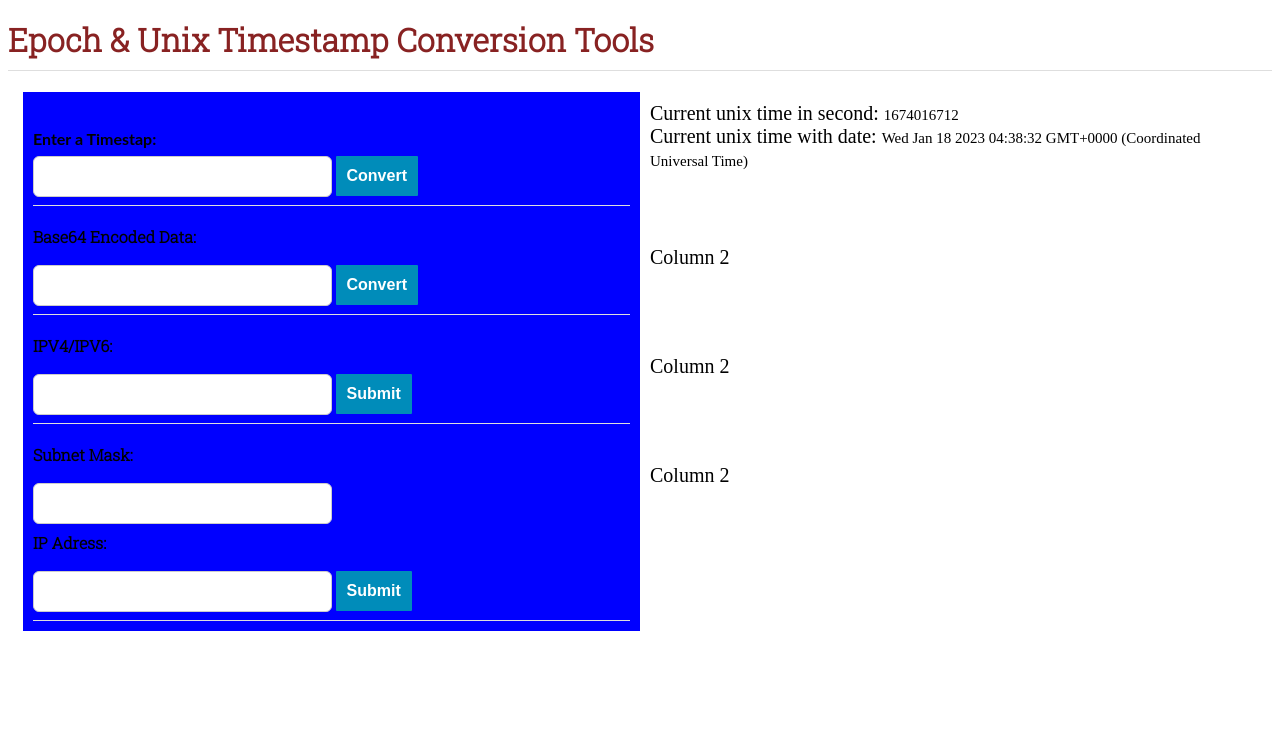
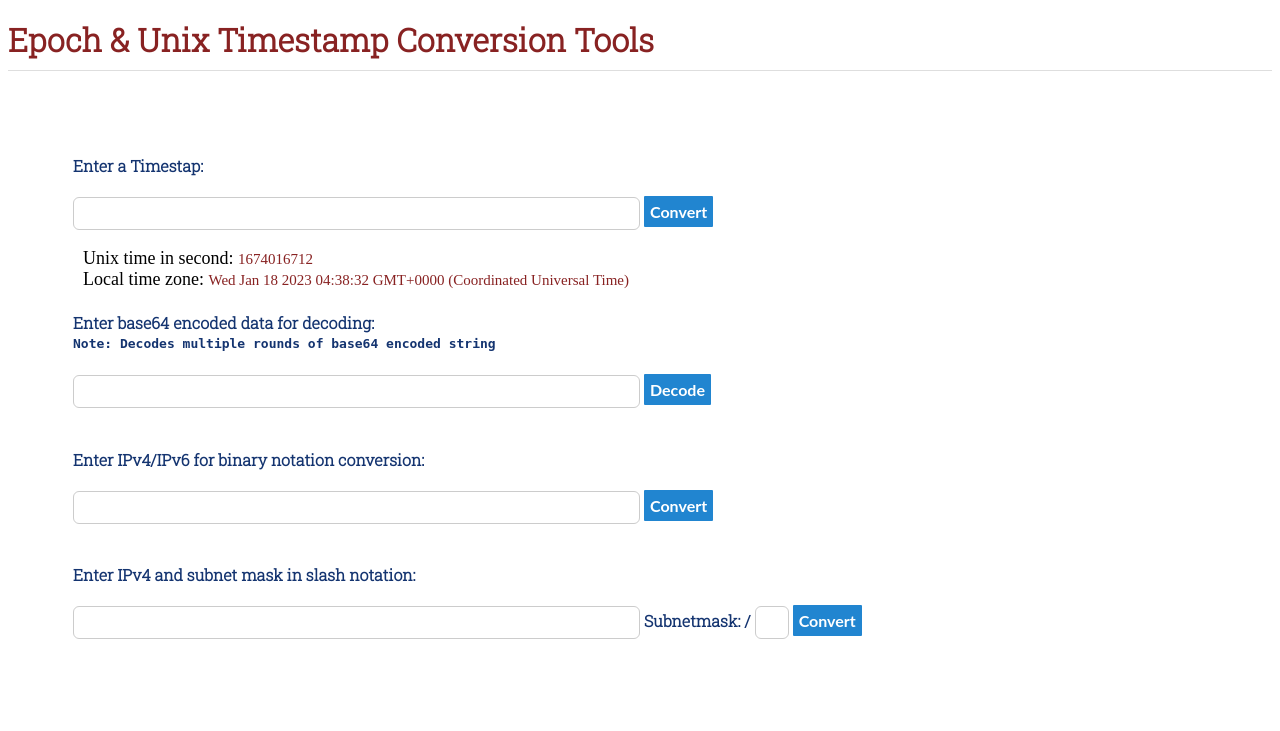
Before and after one commit to charlesokeke/Conversion-tools, a Flask app: page / in a window 1280 px wide. Shown: the top 731 px of the page. Run offline with Flask 2, Linux system fonts and the light colour scheme.

Commit message:
modified files

```diff
--- a/server.py
+++ b/server.py
@@ -2,6 +2,7 @@ from flask import Flask, render_template, request
 from datetime import datetime
 import base64
 import ipaddress
+import re
 
 app = Flask(__name__)
 
@@ -19,14 +20,26 @@ def unix_time_convert():
 
 @app.route('/test2', methods=['POST'])
 def base64_convert():
+    pattern = re.compile("^([A-Za-z0-9+/]{4})*([A-Za-z0-9+/]{3}=|[A-Za-z0-9+/]{2}==)?$")
+    enconde_counter = 0
+
     try:
         # Attempt to decode the string with base64
         form_data = request.form
-        base64_convert = base64.b64decode(form_data['base64_data'])
-        return render_template('test.html',base64_convert=base64_convert)
+        base64_convert = form_data['base64_data']
+        if  pattern.match(base64_convert):
+            while pattern.match(base64_convert):
+                base64_convert = base64.b64decode(base64_convert).decode("utf-8")
+                enconde_counter += 1
+            encoded_rounds = 'This object was encoded {} time(s)'.format(enconde_counter)
+            return render_template('test.html',base64_convert=base64_convert, encoded_rounds=encoded_rounds)
+        else:
+             print('error')
+             return render_template('test.html', base64error='Invalid base64 entry')
+
     except (binascii.Error, TypeError):
         # If an exception is raised, it's not a valid base64 encoded string
-        return render_template('test.html',base64_convert=base64_convert)
+         return render_template('test.html', base64error='Invalid base64 entry')
 
 
 
--- a/templates/test.html
+++ b/templates/test.html
@@ -6,13 +6,16 @@
    <link rel="preconnect" href="https://fonts.gstatic.com" crossorigin>
     <link href="https://fonts.googleapis.com/css2?family=Roboto+Slab:wght@300&display=swap" rel="stylesheet">
     <style>
+	* {
+          box-sizing: border-box;
+   }
 
                 /* Form styling */
 
         /* Input styling */
         input {
             width: 50%;
-            padding: 12px 20px;
+            padding: 8px 15px;
             margin: 8px 0;
             box-sizing: border-box;
             border: 1px solid #ccc;
@@ -29,7 +32,7 @@
 
         /* Input label styling */
         label {
-            display: block;
+
             margin-bottom: 10px;
             font-weight: bold;
 			font-family: roboto slab,sans-serif;
@@ -39,17 +42,18 @@
         button {
             cursor: pointer;
 			display:block;
-			background-color: #4CAF50; /* Green */
             border: none;
-            color: white;
-            padding: 11px;
+            padding: 6px;
             text-align: center;
             text-decoration: none;
             display: inline-block;
             font-size: 16px;
 			font-weight:bold;
 			border-radius:1px;
-			background-color: #008CBA;
+			background-color: #2185d0;
+            color: #fff;
+            text-shadow: none;
+            font-family: Lato,'Helvetica Neue',Arial,Helvetica,sans-serif
         }
 
 		.row {
@@ -63,19 +67,19 @@
           display: flex;
            flex-direction: column;
            flex-basis: 100%;
-           flex: 1;
+
    }
 
      .some-page-wrapper {
              margin: 15px;
+			 padding:50px
+
 
 
 }
 
 
 .blue-column {
-  background-color: blue;
-  padding:10px;
   max-height:100%;
 
 }
@@ -94,11 +98,11 @@ h1 {
     margin-bottom: 14px;
 }
 
-h1, h2 {
+h1, h2, h3 {
     font-family: roboto slab,sans-serif;
     font-weight: 400;
     line-height: 1.2em;
-	border-bottom: 1px solid #dedede;
+
 }
 
 h1 {
@@ -120,6 +124,7 @@ h1 {
 
 .unix-time-font-size{
 	font-size:15px;
+	color: #822;
 
 
 }
@@ -135,10 +140,28 @@ h1 {
 }
 
 form {
-		border-bottom: 1px solid #dedede
+
 
 }
 
+.h2-input-labels {
+    font-size: 1em;
+    color: #143470;
+    margin-bottom: 14px;
+    padding: 0;
+	font-weight: bold;
+
+
+.form-inline {
+  display: flex;
+  flex-flow: row wrap;
+  align-items: center;
+}
+
+.output-box {
+  word-break: break-all;
+  width:200px;
+}
     </style>
 </head>
 <body>
@@ -149,11 +172,12 @@ form {
 
 
    <div class='some-page-wrapper'>
+  <section>
   <div class='row'>
     <div class='column'>
       <div class='blue-column'>
         <form action="test" method="post">
-        <h5 for="unix_time">Enter a Timestap:</h5>
+        <h2 for="unix_time" class="h2-input-labels">Enter a Timestap:</h5>
         <input type="number" name="unix_time" id="unix_time" required>
          <button type="submit" value="Submit"> Convert</button>
 
@@ -163,27 +187,29 @@ form {
     <div class='column'>
       <div class='green-column flex-container'>
         <div>{% if date_covert %}
-		<h2 style="margin-bottom:0px;margin-top:0px;"> Epoch Unix time</h2>
+		<h3 style="margin-bottom:0px;margin-top:0px;"> Epoch Unix time</h3>
 			 <p  style="padding:0px; margin:0px"> Converted unix time: <span class="unix-time-font-size" style="color:red;">{{ date_covert }}</span></p>
 		{% endif %}
 		</div>
 		<div>
-		  <p  style="padding:0px; margin:0px;font-size:20px"> Current unix time in second: <span id="unix-time" class="unix-time-font-size"></span> </p>
-		  <p style="padding:0px; margin:0px;font-size:20px;"> Current unix time with date: <span id="unix-time-date" class="unix-time-font-size"></span> </p>
+		  <p  style="padding:0px; margin:0px;font-size:18px"> Unix time in second: <span id="unix-time" class="unix-time-font-size"></span> </p>
+		  <p style="padding:0px; margin:0px;font-size:18px;"> Local time zone: <span id="unix-time-date" class="unix-time-font-size"></span> </p>
 		</div>
       </div>
     </div>
   </div>
+  </section>
 
-
+  <section>
   <div class='row'>
     <div class='column'>
       <div class='blue-column'>
 
         <form action="test2" method="post">
-			<label for="base64_data">Base64 Encoded Data:</label>
+			<h2 class="h2-input-labels"> Enter base64 encoded data for decoding: <br/> <code>Note: Decodes multiple rounds of base64 encoded string</code></h2>
+
 			<input name="base64_data" id="base64_data" required></input>
-			<button type="submit" value="Submit">Convert</button>
+			<button type="submit" value="Submit">Decode</button>
 	    </form>
 
       </div>
@@ -191,87 +217,89 @@ form {
     <div class='column'>
       <div class='green-column flex-container'>
         <div>{% if base64_convert %}
-		<h2 style="margin-bottom:0px;margin-top:0px;"> Base64 Decoded</h2>
+		<h3 style="margin-bottom:0px;margin-top:0px;"> Base64 Decoded data:</h3>
 			 <p  style="padding:0px; margin:0px"> Decoded data: <span class="unix-time-font-size" style="color:red;">{{ base64_convert }}</span></p>
-		{% endif %}
+			 <p  style="padding:0px; margin:0px"> Encoded rounds: <span class="unix-time-font-size" style="color:red;">{{ encoded_rounds }}</span></p>
+			 {% elif base64error %}
+			        <code style="clolor:red;"> {{ base64error }}</code>
+		     {% endif %}
+
 		</div>
 		<div>
-		  <p>Column 2</p>
+
 
 		</div>
       </div>
     </div>
   </div>
+  </section>
 
 
-
-
+  <section>
   <div class='row'>
     <div class='column'>
       <div class='blue-column'>
 
         <form action="test3" method="post">
 
-	        <label for="base64_data">IPV4/IPV6:</label>
+	        <h2  class="h2-input-labels">Enter IPv4/IPv6 for binary notation conversion:</h2>
             <input name="ip_convert" id="ip_convert" required></input>
-            <button type="submit" value="Submit"> Submit</button>
-		       {% if binary_ip %}
-			       <code> {{ip_version}} Binary: {{ binary_ip }}</code>
-		       {% elif error %}
-			        <p> {{ error }}</p>
-		     {% endif %}
+            <button type="submit" value="Submit"> Convert</button>
 	    </form>
 
       </div>
     </div>
     <div class='column'>
       <div class='green-column flex-container'>
-        <div>{% if base64_convert %}
-		<h2 style="margin-bottom:0px;margin-top:0px;"> Base64 Decoded</h2>
-			 <p  style="padding:0px; margin:0px"> Decoded data: <span class="unix-time-font-size" style="color:red;">{{ base64_convert }}</span></p>
-		{% endif %}
+        <div>{% if binary_ip %}
+		<h3 style="margin-bottom:0px;margin-top:0px;"> {{ip_version}} Binary Notation:</h3>
+			 <p  style="padding:0px; margin:0px;">  <span class="unix-time-font-size" style="color:red;">{{ binary_ip }}</span></p>
+			  {% elif error %}
+			        <p> {{ error }}</p>
+		     {% endif %}
+
 		</div>
 		<div>
-		  <p>Column 2</p>
+
 
 		</div>
       </div>
     </div>
   </div>
+  </section>
 
 
-
-
+  <section>
    <div class='row'>
     <div class='column'>
       <div class='blue-column'>
-
+	   <section>
         <form action="test4" method="post">
-	       <label for="ip_subnet">Subnet Mask:</label>
-            <input name="subnet_mask" id="ip_subnet" required></input>
-	       <label for="ip_subnet">IP Adress:</label>
-		   <input  name="ip" id="ip_subnet" required></input>
-           <button type="submit" value="Submit">Submit</button>
+	       <h2 class="h2-input-labels"> Enter IPv4 and subnet mask in slash notation:</h2>
+            <input name="ip" id="ip" required></input>
+	       <label class="h2-input-labels">Subnetmask: /</label>
+		   <input style="width:3%;"  name="subnet_mask" id="ip_subnet" required></input>
+           <button type="submit" value="Submit">Convert</button>
 
 	   </form>
-
+	  </section>
       </div>
     </div>
     <div class='column'>
       <div class='green-column flex-container'>
         <div>{% if ip_subnet %}
-		<h2 style="margin-bottom:0px;margin-top:0px;"> Subnet address</h2>
+		<h3 style="margin-bottom:0px;margin-top:0px;"> Subnet address:</h3>
 			 <p  style="padding:0px; margin:0px"> Subnet: <span class="unix-time-font-size" style="color:red;">{{ ip_subnet }}</span></p>
 		{% endif %}
 		</div>
 		<div>
-		  <p>Column 2</p>
+
 
 		</div>
       </div>
     </div>
   </div>
-
+  </section>
 
 
 </div>
@@ -292,9 +320,10 @@ form {
             var currentTime = Math.floor(Date.now() / 1000);
 			var currentTimeDate = new Date(currentTime*1000)
 			console.log(currentTimeDate)
-            unixTime.innerHTML = currentTime;
-			unixTimeDate.innerHTML = currentTimeDate;
+            unixTime.textContent = currentTime;
+			unixTimeDate.textContent = currentTimeDate;
         }, 1000);
+
     </script>
 </body>
 </html>
```
Also changed, not shown: 3 other files.
